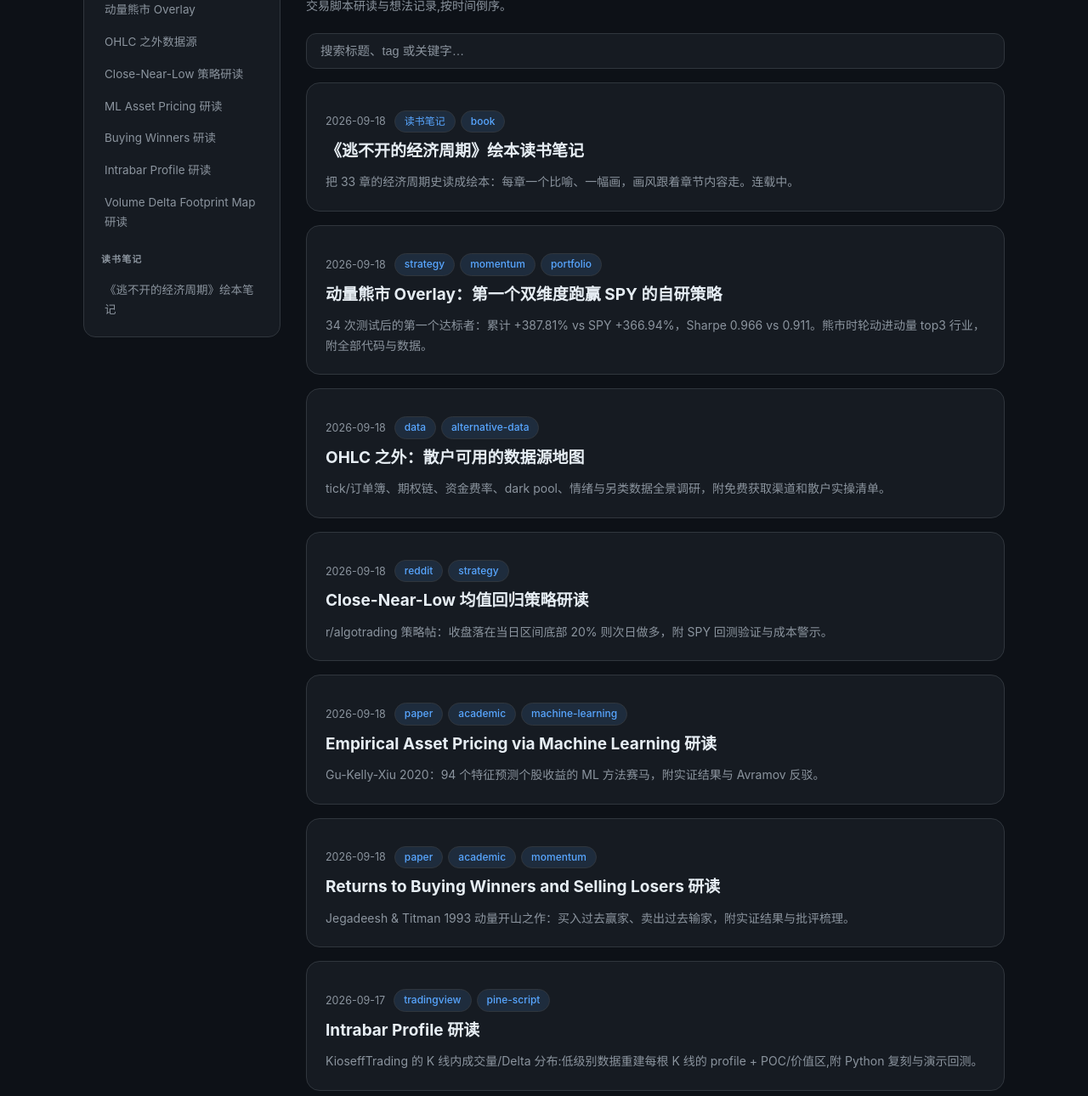
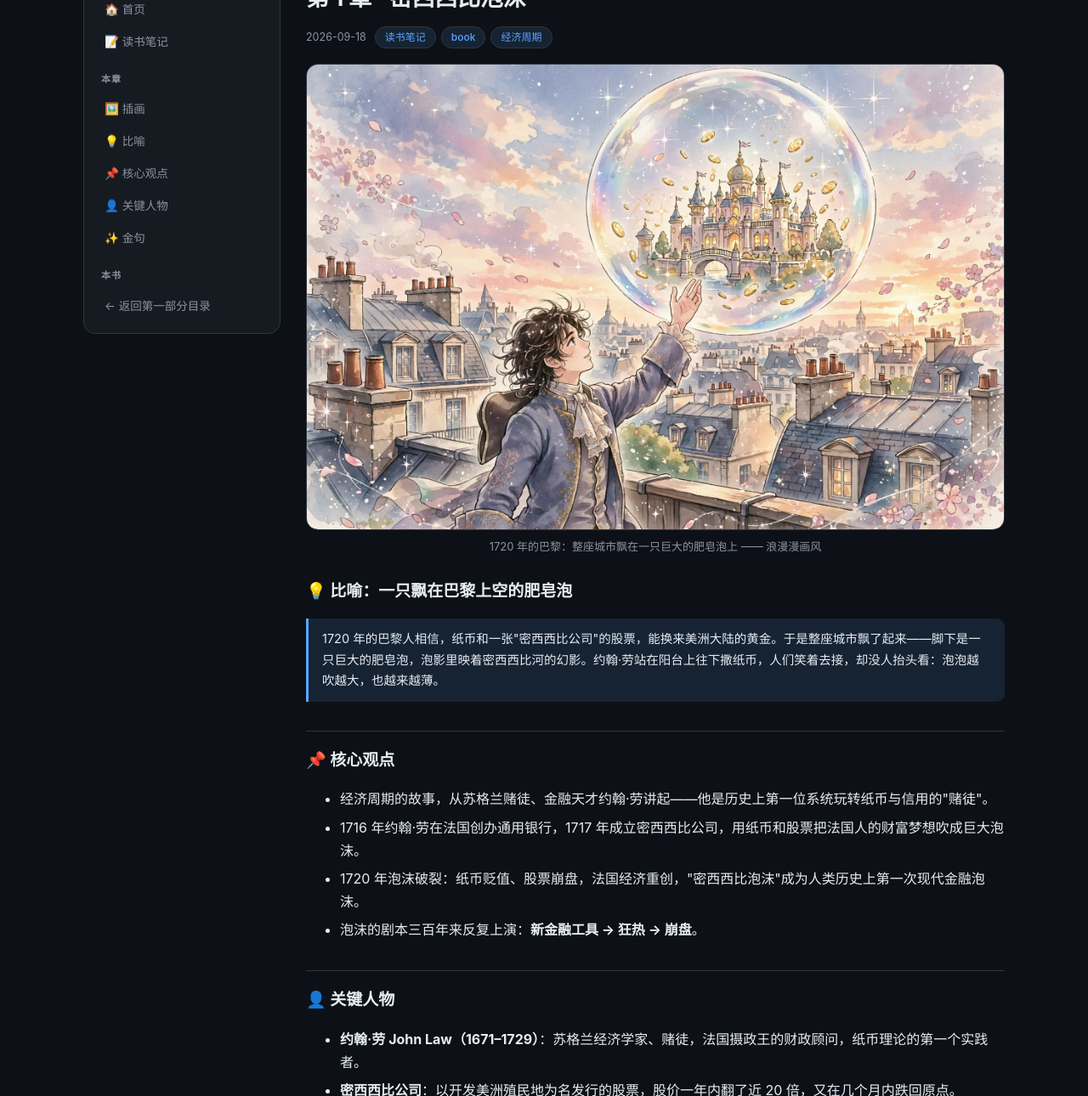
Before and after one commit to yingliupabot/trading-ideas, a plain HTML site: page 读书笔记/逃不开的经济周期/01-密西西比泡沫/index.html in a window 1280 px wide. Shown: the part 142-1432 px from the top of the page at 85% size. Drawn offline with Linux system fonts and the light colour scheme; files that its build step writes are made by us from their sources.

Commit message:
修正：第1章 index.html 恢复为章节页面（之前与首页内容放反）

```diff
--- a/读书笔记/逃不开的经济周期/01-密西西比泡沫/index.html
+++ b/读书笔记/逃不开的经济周期/01-密西西比泡沫/index.html
@@ -3,18 +3,18 @@
 <head>
 <meta charset="utf-8">
 <meta name="viewport" content="width=device-width, initial-scale=1">
-<title>Trading Ideas</title>
+<title>第 1 章 · 密西西比泡沫 · 读书笔记</title>
 <script>(function(){try{var t=localStorage.getItem('ti-theme');if(t)document.documentElement.setAttribute('data-theme',t);}catch(e){}})();</script>
-<link rel="stylesheet" href="styles.css">
+<link rel="stylesheet" href="../../../styles.css">
 </head>
 <body>
 <nav class="navbar">
   <div class="nav-inner">
     <button class="icon-btn hamburger" id="sidebar-toggle" aria-label="打开目录">☰</button>
-    <a class="brand" href="index.html"><span class="logo-dot">📈</span><span class="brand-text">Trading Ideas</span></a>
+    <a class="brand" href="../../../index.html"><span class="logo-dot">📈</span><span class="brand-text">Trading Ideas</span></a>
     <div class="nav-links">
-      <a href="index.html" class="active">首页</a>
-      <a href="notes.html">读书笔记</a>
+      <a href="../../../index.html">首页</a>
+      <a href="../../../notes.html" class="active">读书笔记</a>
     </div>
     <div class="nav-actions">
       <button class="icon-btn" id="theme-toggle" aria-label="切换深色/浅色" title="切换深色/浅色">
@@ -31,110 +31,74 @@
 
 <div class="layout">
   <aside class="sidebar" id="sidebar">
-    <h4>笔记</h4>
-    <a href="portfolio/momentum-regime-overlay/">动量熊市 Overlay</a>
-    <a href="data-sources/beyond-ohlc/">OHLC 之外数据源</a>
-    <a href="reddit-strategies/close-near-low/">Close-Near-Low 策略研读</a>
-    <a href="papers/ml-asset-pricing-gu-kelly-xiu-2020/">ML Asset Pricing 研读</a>
-    <a href="papers/momentum-jegadeesh-titman-1993/">Buying Winners 研读</a>
-    <a href="tradingview-pine-scripts/intrabar-profile/">Intrabar Profile 研读</a>
-    <a href="tradingview-pine-scripts/volume-delta-footprint/">Volume Delta Footprint Map 研读</a>
-    <h4>读书笔记</h4>
-    <a href="notes.html">《逃不开的经济周期》绘本笔记</a>
+    <h4>本站</h4>
+    <a href="../../../index.html">🏠 首页</a>
+    <a href="../../../notes.html">📝 读书笔记</a>
+    <h4>本章</h4>
+    <a href="#art">🖼️ 插画</a>
+    <a href="#metaphor">💡 比喻</a>
+    <a href="#points">📌 核心观点</a>
+    <a href="#people">👤 关键人物</a>
+    <a href="#quote">✨ 金句</a>
+    <h4>本书</h4>
+    <a href="../../../notes.html#part1">← 返回第一部分目录</a>
   </aside>
 
   <main class="content">
     <div class="top">
-      <h1>Trading Ideas</h1>
-      <p class="sub">交易脚本研读与想法记录,按时间倒序。</p>
+      <p class="sub"><a href="../../../notes.html">读书笔记</a> / 《逃不开的经济周期》 / 第一部分 · 发现经济周期——繁荣与崩溃</p>
+      <h1>第 1 章 · 密西西比泡沫</h1>
+      <div class="post-meta">
+        <span class="date">2026-09-18</span>
+        <span class="tag-pill">读书笔记</span>
+        <span class="tag-pill">book</span>
+        <span class="tag-pill">经济周期</span>
+      </div>
     </div>
 
-    <div class="search-wrap">
-      <input id="search" type="search" placeholder="搜索标题、tag 或关键字…" autocomplete="off">
+    <figure class="book-figure" id="art">
+      <img src="../assets/ch01-mississippi-bubble.webp" alt="1720 年巴黎：巨大的肥皂泡飘在暮色中的巴黎屋顶上空，泡泡里映着小小的宫殿与金币，一位年轻人伸手触碰泡泡——浪漫漫画风">
+      <figcaption>1720 年的巴黎：整座城市飘在一只巨大的肥皂泡上 —— 浪漫漫画风</figcaption>
+    </figure>
+
+    <h2 class="sec" id="metaphor">💡 比喻：一只飘在巴黎上空的肥皂泡</h2>
+    <div class="callout">
+      1720 年的巴黎人相信，纸币和一张"密西西比公司"的股票，能换来美洲大陆的黄金。于是整座城市飘了起来——脚下是一只巨大的肥皂泡，泡影里映着密西西比河的幻影。约翰·劳站在阳台上往下撒纸币，人们笑着去接，却没人抬头看：泡泡越吹越大，也越来越薄。
     </div>
 
-    <div id="post-list">
-      <a class="post-card" data-search="读书笔记 逃不开的经济周期 绘本 经济周期 book 密西西比泡沫" href="notes.html">
-        <div class="post-meta">
-          <span class="date">2026-09-18</span>
-          <span class="tag-pill">读书笔记</span>
-          <span class="tag-pill">book</span>
-        </div>
-        <h3>《逃不开的经济周期》绘本读书笔记</h3>
-        <p>把 33 章的经济周期史读成绘本：每章一个比喻、一幅画，画风跟着章节内容走。连载中。</p>
-      </a>
-      <a class="post-card" data-search="动量 熊市 overlay regime 自研 策略 行业轮动 top3 跑赢 spy portfolio momentum strategy" href="portfolio/momentum-regime-overlay/">
-        <div class="post-meta">
-          <span class="date">2026-09-18</span>
-          <span class="tag-pill">strategy</span>
-          <span class="tag-pill">momentum</span>
-          <span class="tag-pill">portfolio</span>
-        </div>
-        <h3>动量熊市 Overlay：第一个双维度跑赢 SPY 的自研策略</h3>
-        <p>34 次测试后的第一个达标者：累计 +387.81% vs SPY +366.94%，Sharpe 0.966 vs 0.911。熊市时轮动进动量 top3 行业，附全部代码与数据。</p>
-      </a>
-      <a class="post-card" data-search="ohlc 之外 数据源 tick 订单簿 期权链 资金费率 dark pool 情绪 另类数据 免费 binance fred" href="data-sources/beyond-ohlc/">
-        <div class="post-meta">
-          <span class="date">2026-09-18</span>
-          <span class="tag-pill">data</span>
-          <span class="tag-pill">alternative-data</span>
-        </div>
-        <h3>OHLC 之外：散户可用的数据源地图</h3>
-        <p>tick/订单簿、期权链、资金费率、dark pool、情绪与另类数据全景调研，附免费获取渠道和散户实操清单。</p>
-      </a>
-      <a class="post-card" data-search="close near low 均值回归 研读 reddit strategy algotrading 反弹 日线 range pct close" href="reddit-strategies/close-near-low/">
-        <div class="post-meta">
-          <span class="date">2026-09-18</span>
-          <span class="tag-pill">reddit</span>
-          <span class="tag-pill">strategy</span>
-        </div>
-        <h3>Close-Near-Low 均值回归策略研读</h3>
-        <p>r/algotrading 策略帖：收盘落在当日区间底部 20% 则次日做多，附 SPY 回测验证与成本警示。</p>
-      </a>
-      <a class="post-card" data-search="empirical asset pricing via machine learning 研读 paper academic machine-learning gu kelly xiu 神经网络 选股 横截面" href="papers/ml-asset-pricing-gu-kelly-xiu-2020/">
-        <div class="post-meta">
-          <span class="date">2026-09-18</span>
-          <span class="tag-pill">paper</span>
-          <span class="tag-pill">academic</span>
-          <span class="tag-pill">machine-learning</span>
-        </div>
-        <h3>Empirical Asset Pricing via Machine Learning 研读</h3>
-        <p>Gu-Kelly-Xiu 2020：94 个特征预测个股收益的 ML 方法赛马，附实证结果与 Avramov 反驳。</p>
-      </a>
-      <a class="post-card" data-search="returns to buying winners and selling losers 研读 paper academic momentum 动量 jegadeesh titman 因子 1993" href="papers/momentum-jegadeesh-titman-1993/">
-        <div class="post-meta">
-          <span class="date">2026-09-18</span>
-          <span class="tag-pill">paper</span>
-          <span class="tag-pill">academic</span>
-          <span class="tag-pill">momentum</span>
-        </div>
-        <h3>Returns to Buying Winners and Selling Losers 研读</h3>
-        <p>Jegadeesh &amp; Titman 1993 动量开山之作：买入过去赢家、卖出过去输家，附实证结果与批评梳理。</p>
-      </a>
-      <a class="post-card" data-search="intrabar profile 研读 tradingview pine-script kiosefftrading kioseff trading 成交量 分布 poc 价值区 吸收 失衡 回测" href="tradingview-pine-scripts/intrabar-profile/">
-        <div class="post-meta">
-          <span class="date">2026-09-17</span>
-          <span class="tag-pill">tradingview</span>
-          <span class="tag-pill">pine-script</span>
-        </div>
-        <h3>Intrabar Profile 研读</h3>
-        <p>KioseffTrading 的 K 线内成交量/Delta 分布:低级别数据重建每根 K 线的 profile + POC/价值区,附 Python 复刻与演示回测。</p>
-      </a>
-      <a class="post-card" data-search="volume delta footprint map 研读 tradingview pine-script zeiierman 成交量 delta 足迹图 bid ask poc vah val 回测" href="tradingview-pine-scripts/volume-delta-footprint/">
-        <div class="post-meta">
-          <span class="date">2026-09-17</span>
-          <span class="tag-pill">tradingview</span>
-          <span class="tag-pill">pine-script</span>
-        </div>
-        <h3>Volume Delta Footprint Map 研读</h3>
-        <p>Zeiierman 的成交量 Delta 足迹图:逐笔 bid/ask 拆解 + POC/VAH/VAL 水平线,附概念回测验证。</p>
-      </a>
+    <h2 class="sec" id="points">📌 核心观点</h2>
+    <ul class="tight">
+      <li>经济周期的故事，从苏格兰赌徒、金融天才约翰·劳讲起——他是历史上第一位系统玩转纸币与信用的"赌徒"。</li>
+      <li>1716 年约翰·劳在法国创办通用银行，1717 年成立密西西比公司，用纸币和股票把法国人的财富梦想吹成巨大泡沫。</li>
+      <li>1720 年泡沫破裂：纸币贬值、股票崩盘，法国经济重创，"密西西比泡沫"成为人类历史上第一次现代金融泡沫。</li>
+      <li>泡沫的剧本三百年来反复上演：<strong>新金融工具 → 狂热 → 崩盘</strong>。</li>
+    </ul>
+
+    <h2 class="sec" id="people">👤 关键人物</h2>
+    <ul class="tight">
+      <li><strong>约翰·劳 John Law（1671–1729）</strong>：苏格兰经济学家、赌徒，法国摄政王的财政顾问，纸币理论的第一个实践者。</li>
+      <li><strong>密西西比公司</strong>：以开发美洲殖民地为名发行的股票，股价一年内翻了近 20 倍，又在几个月内跌回原点。</li>
+    </ul>
+
+    <h2 class="sec" id="quote">✨ 金句</h2>
+    <div class="callout">
+      每一场泡沫破裂时，人们才想起纸终究是纸。
+      <div style="color:var(--muted);font-size:12.5px;margin-top:6px">（根据公开资料提炼，非原文逐字引用）</div>
     </div>
-    <p id="no-result" class="no-result" hidden>没有匹配的笔记,换个关键词试试。</p>
 
-    <footer>trading-ideas · 内容仅作学习交流,不构成投资建议</footer>
+    <h2 class="sec">🎨 为什么这一章是浪漫漫画风？</h2>
+    <p>泡沫本身就是一场"轻飘飘的梦"——美丽、巨大、注定破裂。浪漫漫画的柔光、 pastel 色彩和闪烁星光，最能画出那种"全城人都飘起来了"的梦幻感：泡泡里映着宫殿与金币，伸手就能碰到，却一碰就碎。</p>
+
+    <p style="color:var(--muted);font-size:13px;margin-top:26px">内容根据《逃不开的经济周期》（拉斯·特维德 著）公开资料整理；细节以原书为准。</p>
+
+    <div style="display:flex;justify-content:space-between;margin-top:18px">
+      <a href="../../../notes.html#part1">← 返回第一部分目录</a>
+      <span style="color:var(--muted)">第 2 章 · 现金支付危机（待更新）</span>
+    </div>
+
+    <footer>trading-ideas · 内容仅作学习交流，不构成投资建议</footer>
   </main>
 </div>
-<script src="theme.js"></script>
+<script src="../../../theme.js"></script>
 </body>
 </html>
```
